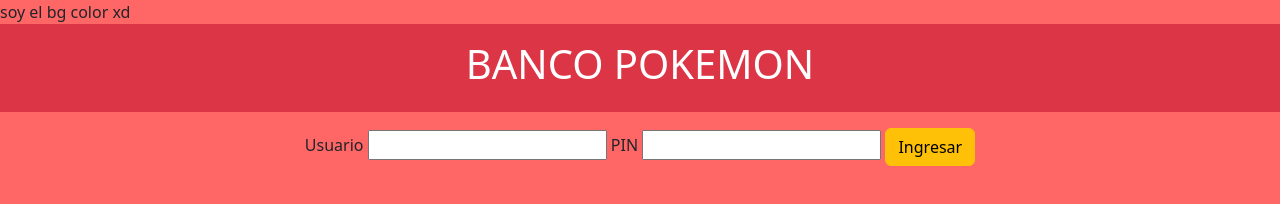
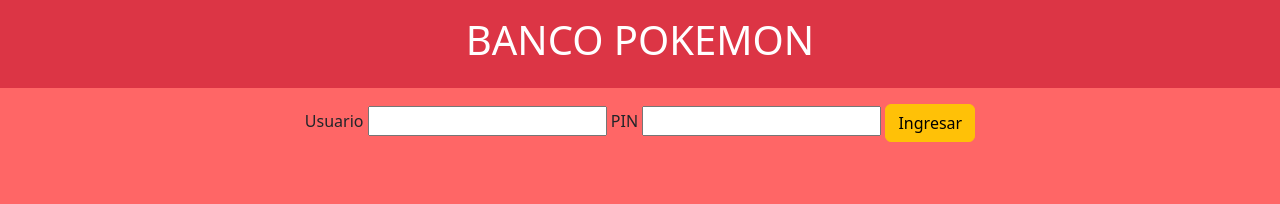
Before and after one commit to Nicoleenv/Cajero_automatico, a plain HTML site: page index.html in a window 1280 px wide. Drawn offline with nearby package versions, Linux system fonts and the light colour scheme.

Commit message:
Update index.html

```diff
--- a/index.html
+++ b/index.html
@@ -8,9 +8,6 @@
     <title>Login</title>
 </head>
 <body>
-    <article id="fondo">
-        soy el bg color xd
-    </article>
     <body style="background-color:#ff6666;">
     </body>
     <form action="">
```
